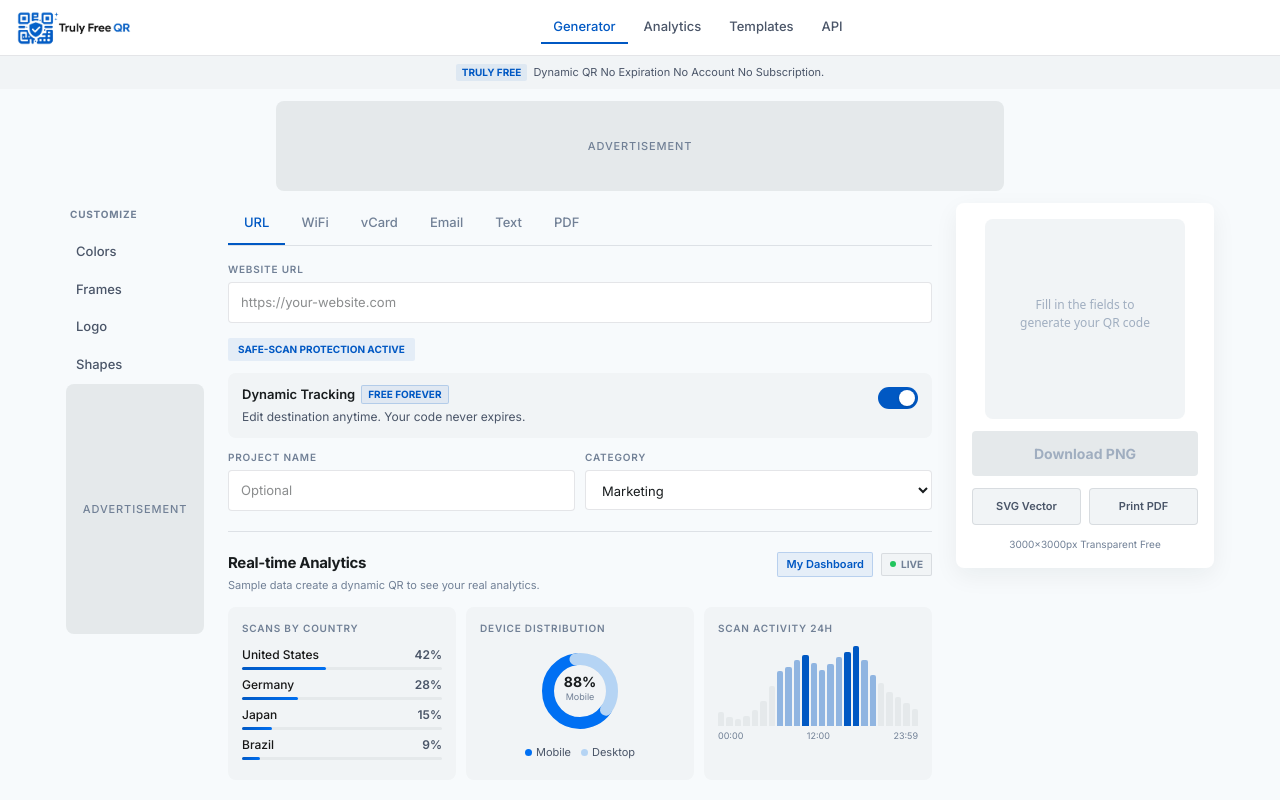
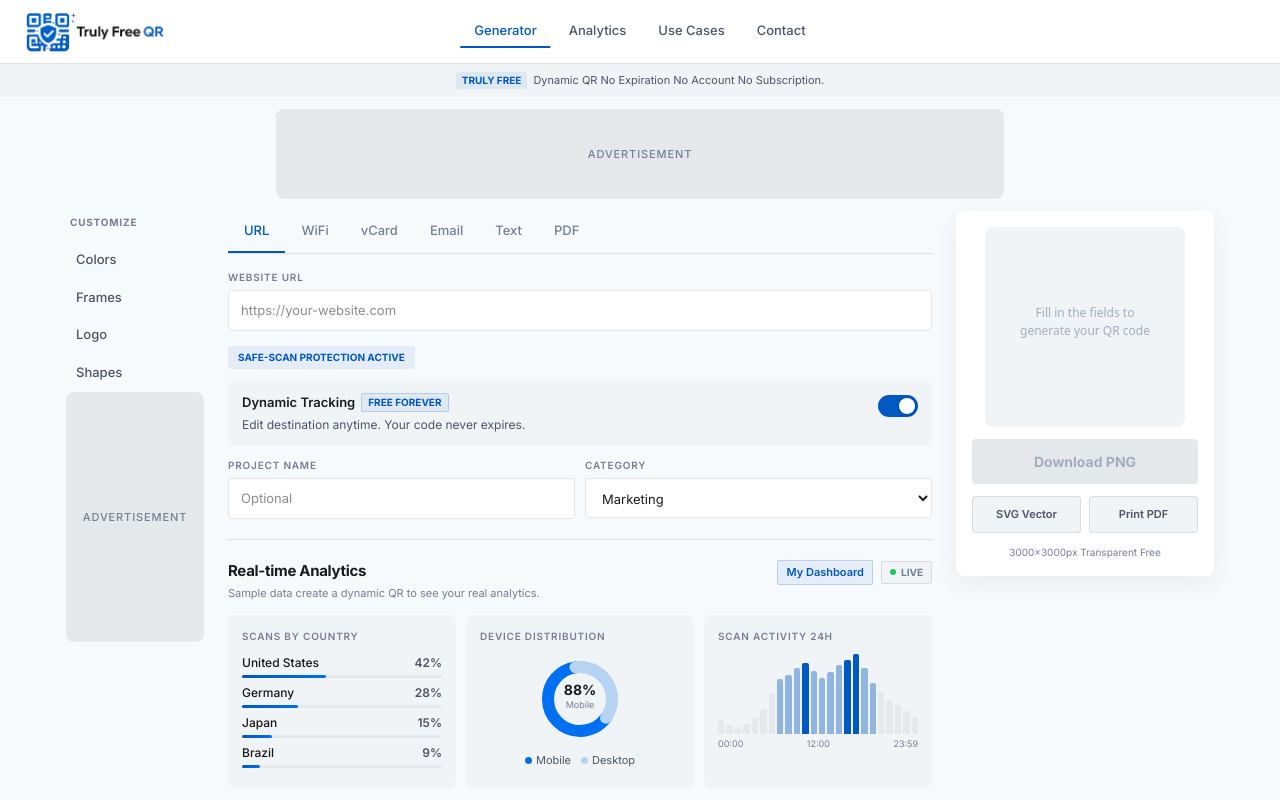
Before and after one commit to gsmith0572-dot/truly-free-qr, a Next.js app: page / in a window 1280 px wide. Shown: the top 800 px of the page. Built offline with nearby package versions, Linux system fonts and the light colour scheme.

Commit message:
nav centered, logo h44, Use Cases, Contact

```diff
--- a/src/components/QRGenerator.tsx
+++ b/src/components/QRGenerator.tsx
@@ -275,16 +275,16 @@ export default function QRGenerator() {
   return (
     <div style={{fontFamily:'Inter, system-ui, sans-serif',background:'#f7fafc',minHeight:'100vh'}}>
       <style>{`.tab-scroll{overflow-x:auto;scrollbar-width:none;-ms-overflow-style:none}.tab-scroll::-webkit-scrollbar{display:none}`}</style>
-      <nav style={{background:'#fff',borderBottom:'1px solid rgba(74,85,104,0.15)',padding:'0 16px',display:'flex',alignItems:'center',justifyContent:'space-between',height:56,position:'sticky',top:0,zIndex:100}}>
-        <a href="/" style={{display:'flex',alignItems:'center',gap:8,textDecoration:'none'}}>
-          <img src="/logo.png" alt="TrulyFreeQR" style={{height:36,width:"auto"}} />
+      <nav style={{background:'#fff',borderBottom:'1px solid rgba(74,85,104,0.15)',padding:'0 24px',display:'flex',alignItems:'center',justifyContent:'space-between',height:64,position:'sticky',top:0,zIndex:100}}>
+        <a href="/" style={{display:'flex',alignItems:'center',textDecoration:'none',flexShrink:0}}>
+          <img src="/logo.png" alt="TrulyFreeQR" style={{height:44,width:'auto'}} />
         </a>
         {!isMobile && (
-          <div style={{display:'flex',gap:4}}>
-            <Link href="/" style={{padding:'6px 12px',fontSize:13,fontWeight:500,color:'#0058c3',textDecoration:'none',borderBottom:'2px solid #0058c3'}}>Generator</Link>
-            <Link href="/dashboard" style={{padding:'6px 12px',fontSize:13,fontWeight:500,color:'#4a5568',textDecoration:'none',borderBottom:'2px solid transparent'}}>Analytics</Link>
-            <Link href="/qr-code-for-restaurants" style={{padding:'6px 12px',fontSize:13,fontWeight:500,color:'#4a5568',textDecoration:'none',borderBottom:'2px solid transparent'}}>Templates</Link>
-            <a href="mailto:support@klickifyagency.com" style={{padding:'6px 12px',fontSize:13,fontWeight:500,color:'#4a5568',textDecoration:'none',borderBottom:'2px solid transparent'}}>API</a>
+          <div style={{display:'flex',gap:4,position:'absolute',left:'50%',transform:'translateX(-50%)'}}>
+            <Link href="/" style={{padding:'6px 14px',fontSize:13,fontWeight:500,color:'#0058c3',textDecoration:'none',borderBottom:'2px solid #0058c3'}}>Generator</Link>
+            <Link href="/dashboard" style={{padding:'6px 14px',fontSize:13,fontWeight:500,color:'#4a5568',textDecoration:'none',borderBottom:'2px solid transparent'}}>Analytics</Link>
+            <Link href="/qr-code-for-restaurants" style={{padding:'6px 14px',fontSize:13,fontWeight:500,color:'#4a5568',textDecoration:'none',borderBottom:'2px solid transparent'}}>Use Cases</Link>
+            <a href="/contact" style={{padding:'6px 14px',fontSize:13,fontWeight:500,color:'#4a5568',textDecoration:'none',borderBottom:'2px solid transparent'}}>Contact</a>
           </div>
         )}
         <div style={{display:'flex',alignItems:'center',gap:8}}>
@@ -307,8 +307,8 @@ export default function QRGenerator() {
         <div style={{background:'#fff',borderBottom:'1px solid rgba(74,85,104,0.15)',padding:'8px 16px'}}>
           <Link href="/" style={{display:'block',padding:'12px 0',fontSize:14,fontWeight:500,color:'#0058c3',borderBottom:'1px solid rgba(74,85,104,0.06)',textDecoration:'none'}}>Generator</Link>
           <Link href="/dashboard" style={{display:'block',padding:'12px 0',fontSize:14,fontWeight:500,color:'#4a5568',borderBottom:'1px solid rgba(74,85,104,0.06)',textDecoration:'none'}}>Analytics</Link>
-          <Link href="/qr-code-for-restaurants" style={{display:'block',padding:'12px 0',fontSize:14,fontWeight:500,color:'#4a5568',borderBottom:'1px solid rgba(74,85,104,0.06)',textDecoration:'none'}}>Templates</Link>
-          <a href="mailto:support@klickifyagency.com" style={{display:'block',padding:'12px 0',fontSize:14,fontWeight:500,color:'#4a5568',textDecoration:'none'}}>API</a>
+          <Link href="/qr-code-for-restaurants" style={{display:'block',padding:'12px 0',fontSize:14,fontWeight:500,color:'#4a5568',borderBottom:'1px solid rgba(74,85,104,0.06)',textDecoration:'none'}}>Use Cases</Link>
+          <a href="/contact" style={{display:'block',padding:'12px 0',fontSize:14,fontWeight:500,color:'#4a5568',textDecoration:'none'}}>Contact</a>
         </div>
       )}
       <div style={{background:'#f1f4f6',padding:'8px 16px',textAlign:'center',fontSize:11,color:'#4a5568',display:'flex',alignItems:'center',justifyContent:'center',gap:6}}>
```
